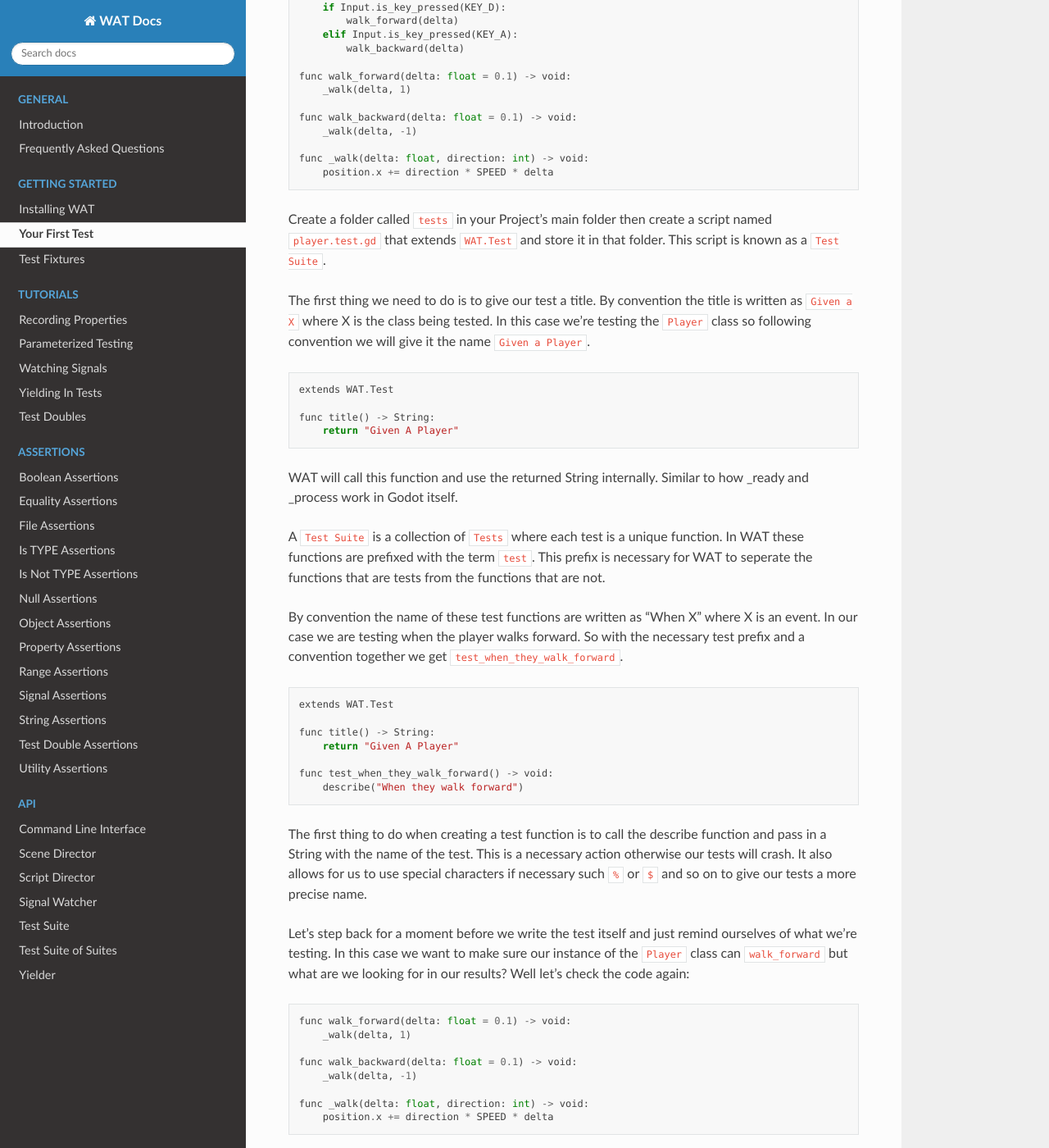
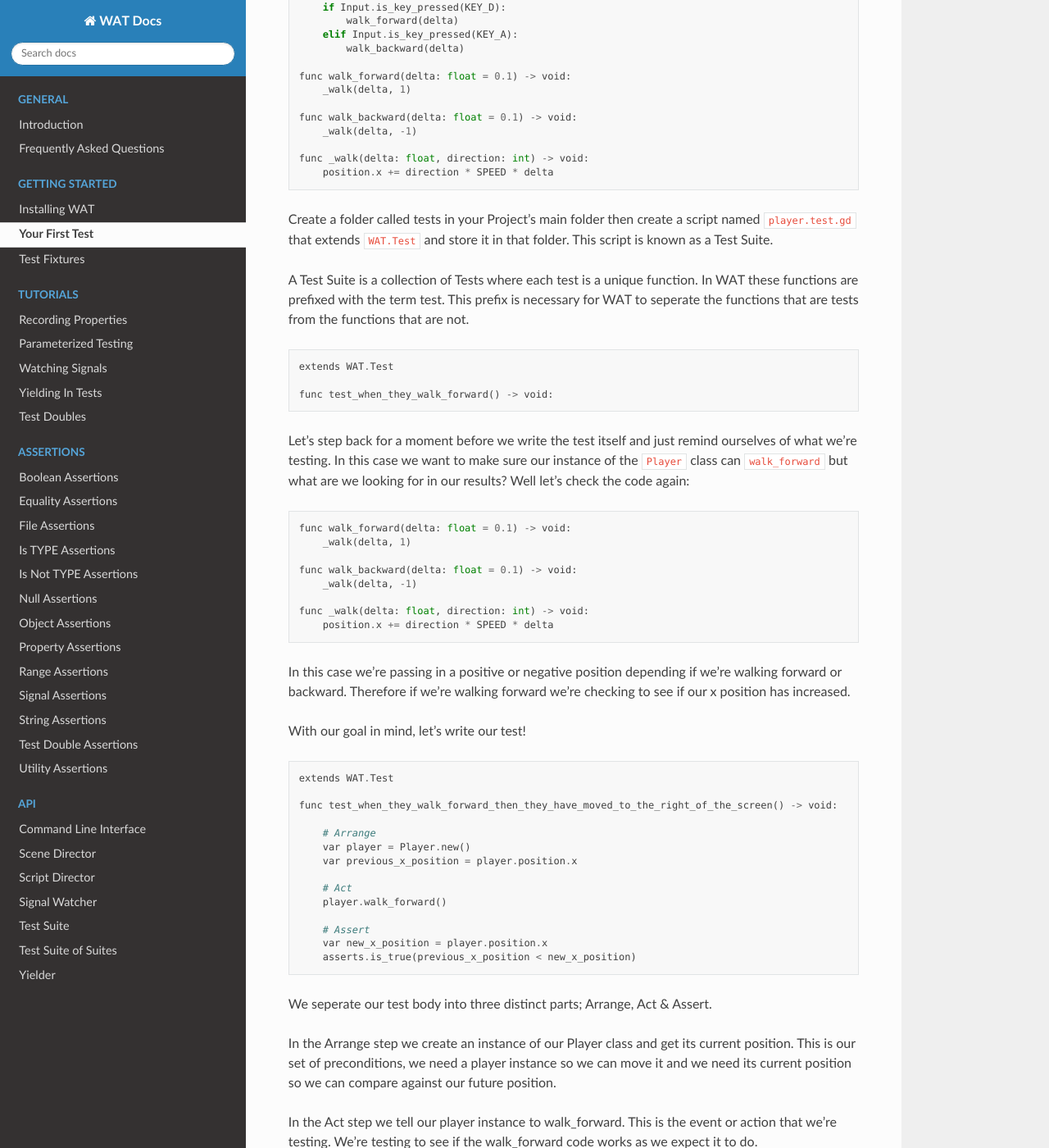
Before and after one commit to CodeDarigan/WATDocRedux, a Sphinx documentation site: the page built from source/pages/getting_started/your_first_test.rst, in a window 1280 px wide and 1400 px high, scrolled down 321 px. Shown: the whole window at 82% size. Built offline with Sphinx 7.4.7 and the Read the Docs theme 2.0.0, drawn with Linux system fonts in a browser that asks for light colours; some of the changed text lies outside the part shown.

Commit message:
Remove Descriptions

```diff
--- a/source/pages/getting_started/your_first_test.rst
+++ b/source/pages/getting_started/your_first_test.rst
@@ -25,41 +25,17 @@
     func _walk(delta: float, direction: int) -> void:
         position.x += direction * SPEED * delta
 
-Create a folder called ``tests`` in your Project's main folder then create a script named ``player.test.gd`` that extends ``WAT.Test``
-and store it in that folder. This script is known as a ``Test Suite``.
+Create a folder called tests in your Project's main folder then create a script named ``player.test.gd`` that extends ``WAT.Test``
+and store it in that folder. This script is known as a Test Suite.
 
-The first thing we need to do is to give our test a title. By convention the title is written as ``Given a X`` where X is the class being tested. In this
-case we're testing the ``Player`` class so following convention we will give it the name ``Given a Player``.
+A Test Suite is a collection of Tests where each test is a unique function. In WAT these functions are prefixed with the term test. This prefix
+is necessary for WAT to seperate the functions that are tests from the functions that are not.
 
 ::
 
     extends WAT.Test
 
-    func title() -> String:
-        return "Given A Player"
-
-WAT will call this function and use the returned String internally. Similar to how _ready and _process work in Godot itself.
-
-
-A ``Test Suite`` is a collection of ``Tests`` where each test is a unique function. In WAT these functions are prefixed with the term ``test``. This prefix
-is necessary for WAT to seperate the functions that are tests from the functions that are not.
-
-By convention the name of these test functions are written as "When X" where X is an event. In our case we
-are testing when the player walks forward. So with the necessary test prefix and a convention together we get ``test_when_they_walk_forward``.
-
-::
-
-    extends WAT.Test
-
-    func title() -> String:
-        return "Given A Player"
-
     func test_when_they_walk_forward() -> void:
-        describe("When they walk forward")
-
-The first thing to do when creating a test function is to call the describe function and pass in a String with the name of the test.
-This is a necessary action otherwise our tests will crash.
-It also allows for us to use special characters if necessary such ``%`` or ``$`` and so on to give our tests a more precise name.
 
 Let's step back for a moment before we write the test itself and just remind ourselves of what we're testing. In this case we want to make sure our instance of
 the ``Player`` class can ``walk_forward`` but what are we looking for in our results? Well let's check the code again:
@@ -84,14 +60,7 @@
 
     extends WAT.Test
 
-    func title() -> String:
-        return "Given A Player"
-
-    func test_when_they_walk_forward() -> void:
-        describe("When they walk forward")
-
-    func test_when_they_walk_forward() -> void:
-        describe("When they walk forward")
+    func test_when_they_walk_forward_then_they_have_moved_to_the_right_of_the_screen() -> void:
 
         # Arrange
         var player = Player.new()
@@ -102,8 +71,7 @@
 
         # Assert
         var new_x_position = player.position.x
-        asserts.is_true(previous_x_position < new_x_position, \
-                         "Then they have moved to the right of the screen")
+        asserts.is_true(previous_x_position < new_x_position)
 
 We seperate our test body into three distinct parts; Arrange, Act & Assert.
 
```
Also changed, not shown: 5 other files.
